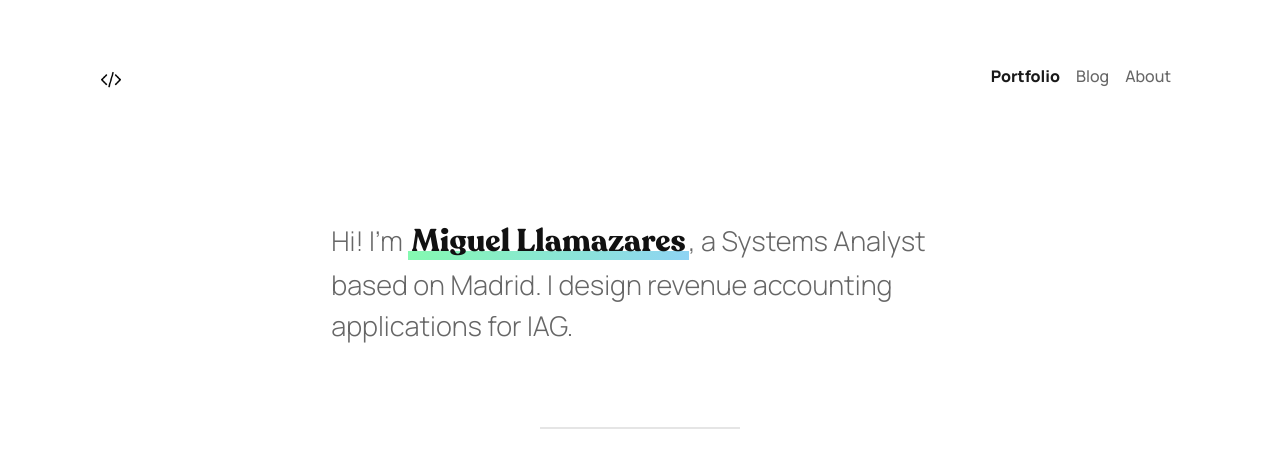
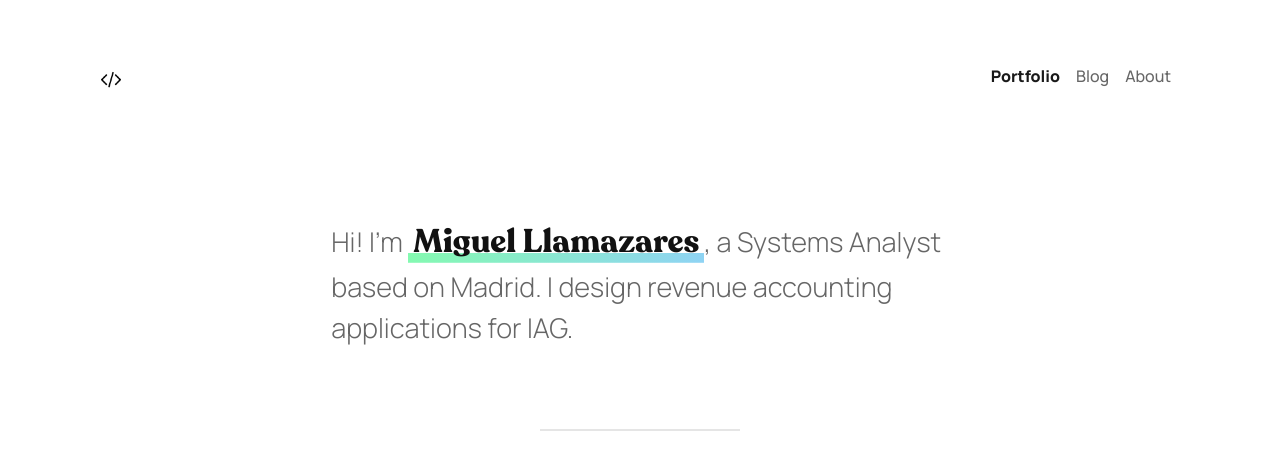
Before and after one commit to mllamazares/mllamazares.github.io, a Jekyll site: the page built from pages/index.html, in a window 1280 px wide. Shown: the top 457 px of the page. Built offline with Jekyll 4.4.1, drawn with Linux system fonts in a browser that asks for light colours; nearby versions of some CDN libraries; grey boxes are pictures that could not be loaded.

Commit message:
Update _base.scss

```diff
--- a/_sass/_base.scss
+++ b/_sass/_base.scss
@@ -1,6 +1,3 @@
-$font-prim: "Recoleta";
-
-
 body {
   font-family: "Manrope", sans-serif;
   font-weight: 300;
@@ -41,9 +38,9 @@ h1, h2, h3, h4, h5, h6 {
 .hello p a.highlight {
 	font-weight: 700;
 	color: #111;
-	font-family: 'Recoleta', 'Manrope', sans-serif;
-	font-size: 1.15em;
-	padding: 0 0.1em;
+	font-family: 'Recoleta', sans-serif;
+	font-size: 1.2em;
+	padding: 0 0.15em;
 }
 
 .underline--magical {
```
